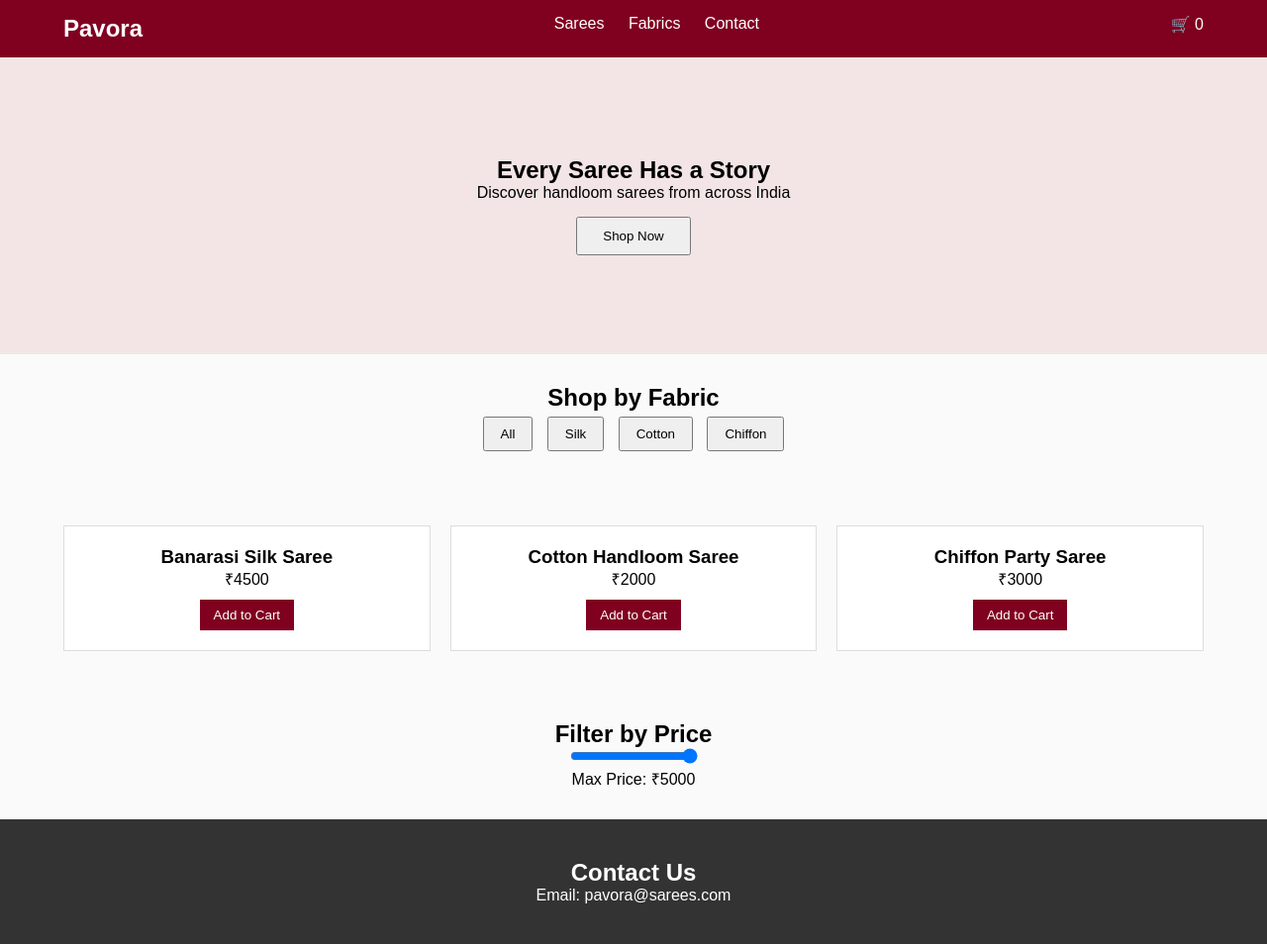
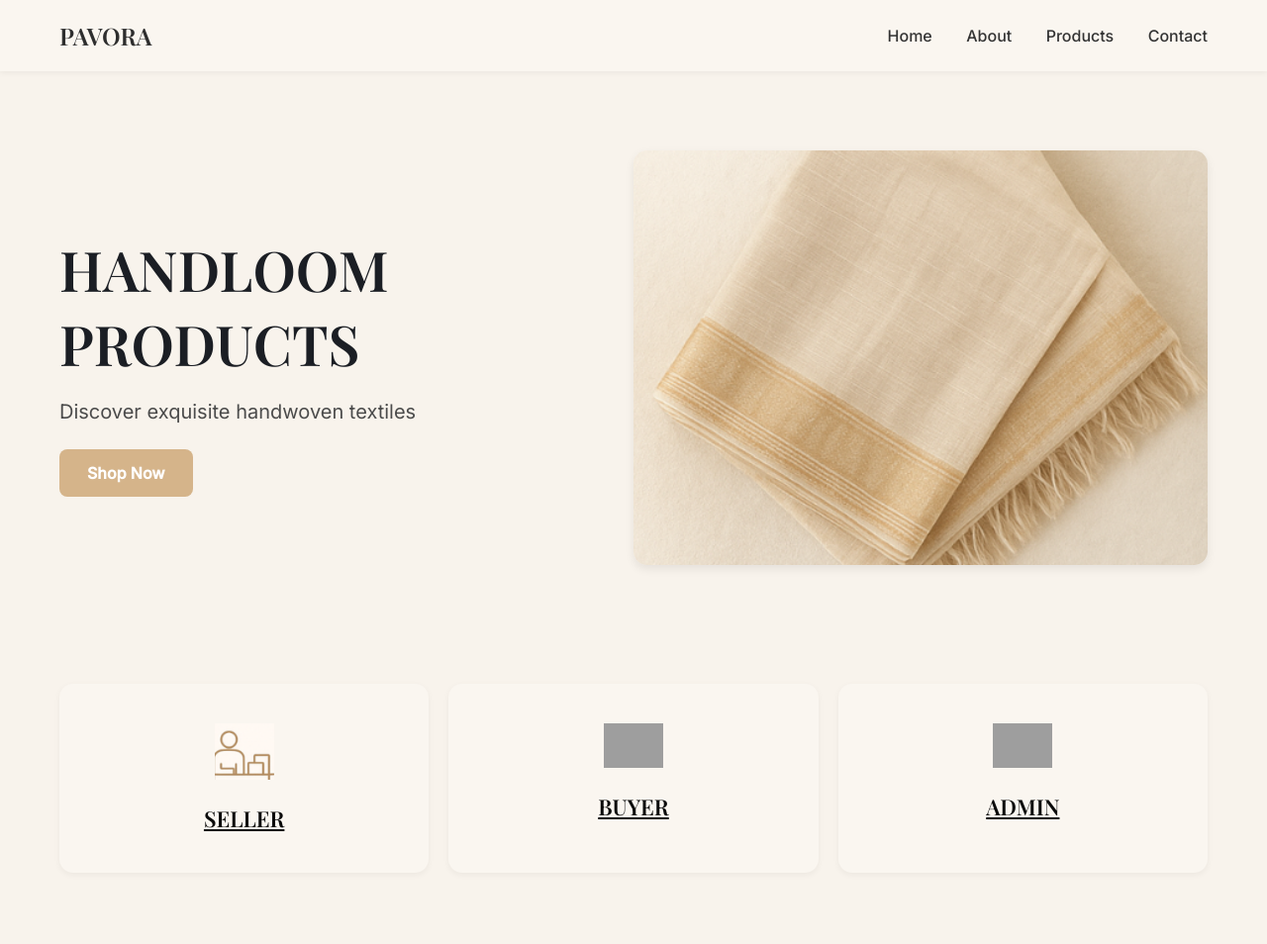
Before and after one commit to sarvanimanepalli16-jpg/handlom, a plain HTML site: page index.html in a window 1280 px wide. Shown: the whole page at 99% size. After the commit the page ends 922 px from the top, so only its background shows below. Drawn offline with nearby package versions, Linux system fonts and the light colour scheme; grey boxes are pictures that could not be loaded.

Commit message:
initial files

```diff
--- a/index.html
+++ b/index.html
@@ -1,74 +1,140 @@
 <!DOCTYPE html>
 <html lang="en">
 <head>
-  <meta charset="UTF-8">
-  <title>Pavora Sarees</title>
-  <link rel="stylesheet" href="style.css">
+  <meta charset="UTF-8" />
+  <meta name="viewport" content="width=device-width, initial-scale=1.0" />
+  <title>Handloom Products</title>
+  <link rel="preconnect" href="https://fonts.googleapis.com">
+  <link rel="preconnect" href="https://fonts.gstatic.com" crossorigin>
+  <link href="https://fonts.googleapis.com/css2?family=Playfair+Display:wght@400;600&family=Inter:wght@300;400;500&display=swap" rel="stylesheet">
+  <style>
+    body {
+      margin: 0;
+      background: #f8f3ec;
+      font-family: 'Inter', sans-serif;
+      color: #2e2e2e;
+    }
+    header {
+      display: flex;
+      justify-content: space-between;
+      align-items: center;
+      padding: 20px 60px;
+      background: #faf6f0;
+      box-shadow: 0 2px 6px rgba(0,0,0,0.05);
+    }
+    .logo {
+      display: flex;
+      align-items: center;
+      font-size: 24px;
+      font-weight: 600;
+      font-family: 'Playfair Display', serif;
+    }
+    nav a {
+      margin-left: 30px;
+      text-decoration: none;
+      color: #333;
+      font-weight: 500;
+    }
+    .hero {
+      display: grid;
+      grid-template-columns: 1fr 1fr;
+      padding: 80px 60px;
+      align-items: center;
+    }
+    .hero h1 {
+      font-family: 'Playfair Display', serif;
+      font-size: 56px;
+      margin: 0;
+      color: #1b1e24;
+    }
+    .hero p {
+      margin: 20px 0 40px;
+      font-size: 20px;
+      color: #4b4b4b;
+    }
+    .btn {
+      background: #d5b48a;
+      padding: 14px 28px;
+      border-radius: 8px;
+      text-decoration: none;
+      color: #fff;
+      font-weight: 600;
+      transition: 0.3s;
+    }
+    .btn:hover {
+      background: #d6a66c;
+    }
+    .hero img {
+      width: 100%;
+      border-radius: 14px;
+      box-shadow: 0 4px 10px rgba(0,0,0,0.08);
+    }
+
+    .roles {
+      display: grid;
+      grid-template-columns: repeat(3, 1fr);
+      gap: 20px;
+      padding: 40px 60px;
+    }
+    .role-box {
+      background: #faf6f0;
+      border-radius: 14px;
+      padding: 40px;
+      text-align: center;
+      box-shadow: 0 2px 6px rgba(0,0,0,0.05);
+      transition: 0.3s;
+    }
+    .role-box:hover {
+      transform: translateY(-5px);
+    }
+    .role-box img {
+      width: 60px;
+      margin-bottom: 20px;
+    }
+    .role-box h3 {
+      font-family: 'Playfair Display', serif;
+      font-size: 22px;
+      margin: 0;
+    }
+    .role-box a{
+        color: #0a0a0a;
+    }
+  </style>
 </head>
 <body>
-
-<header class="navbar">
-  <h2 class="logo">Pavora</h2>
+  <header>
+    <div class="logo"> PAVORA</div>
     <nav>
-    <a href="#sarees">Sarees</a>
-    <a href="#fabrics">Fabrics</a>
-    <a href="#contact">Contact</a>
+      <a href="#">Home</a>
+      <a href="about.html">About</a>
+      <a href="producetlist.html">Products</a>
+      <a href="contactus.html">Contact</a>
     </nav>
-  <div class="cart">
-    🛒 <span id="cartCount">0</span>
-  </div>
   </header>
 
   <section class="hero">
-  <h1>Every Saree Has a Story</h1>
-  <p>Discover handloom sarees from across India</p>
-  <button>Shop Now</button>
+    <div>
+      <h1>HANDLOOM<br>PRODUCTS</h1>
+      <p>Discover exquisite handwoven textiles</p>
+      <a href="#" class="btn">Shop Now</a>
+    </div>
+    <img src="image.png" alt="Handloom Fabric" />
   </section>
 
-<section class="filters" id="fabrics">
-  <h2>Shop by Fabric</h2>
-  <button onclick="filterFabric('all')">All</button>
-  <button onclick="filterFabric('silk')">Silk</button>
-  <button onclick="filterFabric('cotton')">Cotton</button>
-  <button onclick="filterFabric('chiffon')">Chiffon</button>
+  <section class="roles">
+    <div class="role-box">
+      <img src="image copy.png" alt="Seller" />
+      <h3> <a href="sellerlogin.html">SELLER</a></h3>
+    </div>
+    <div class="role-box">
+      <img src="https://img.icons8.com/ios/100/795548/handshake.png" alt="Buyer" />
+      <h3> <a href="Buyer.html">BUYER</a></h3>
+    </div>
+    <div class="role-box">
+      <img src="https://img.icons8.com/ios/100/795548/admin-settings-male.png" alt="Admin" />
+      <h3> <a href="Adminlogin.html">ADMIN</a></h3>
+    </div>
   </section>
 
-<!-- SAREE PRODUCTS -->
-<section class="products" id="sarees">
-
-  <div class="card" data-fabric="silk" data-price="4500">
-    <h3>Banarasi Silk Saree</h3>
-    <p>₹4500</p>
-    <button onclick="addToCart()">Add to Cart</button>
-  </div>
-
-  <div class="card" data-fabric="cotton" data-price="2000">
-    <h3>Cotton Handloom Saree</h3>
-    <p>₹2000</p>
-    <button onclick="addToCart()">Add to Cart</button>
-  </div>
-
-  <div class="card" data-fabric="chiffon" data-price="3000">
-    <h3>Chiffon Party Saree</h3>
-    <p>₹3000</p>
-    <button onclick="addToCart()">Add to Cart</button>
-  </div>
-
-</section>
-
-<!-- PRICE FILTER -->
-<section class="filters">
-  <h2>Filter by Price</h2>
-  <input type="range" min="1000" max="5000" value="5000" oninput="filterPrice(this.value)">
-  <p>Max Price: ₹<span id="priceValue">5000</span></p>
-</section>
-
-<!-- CONTACT -->
-<section class="contact" id="contact">
-  <h2>Contact Us</h2>
-  <p>Email: pavora@sarees.com</p>
-</section>
-
-<script src="script.js"></script>
 </body>
 </html>
```
Also changed, not shown: firstpage.html (deleted, +0 -140 lines). Lines whose indentation alone changed are shown as unchanged.
